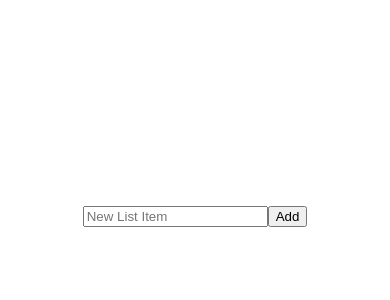
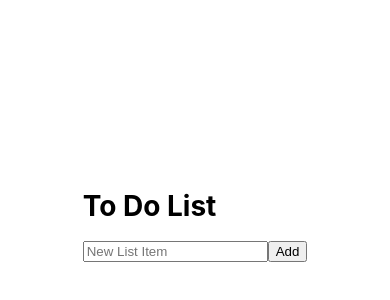
Before and after one commit to Kirapants07/INF657_Assignment_1, a React Native app: screen / in a window 390 px wide. Shown: the part 206-506 px from the top of the page. Built offline with nearby package versions, Linux system fonts and the light colour scheme.

Commit message:
added Heading

```diff
--- a/components/TodoApp.js
+++ b/components/TodoApp.js
@@ -18,6 +18,7 @@ export default function TodoApp() {
 
   return (
     <>
+        <h1>To Do List</h1>
         {/* add new item input */}
         <form onSubmit={handleSubmit}>
             <input type = "text" placeholder="New List Item" value={input} onChange={handleChange}></input>
```
